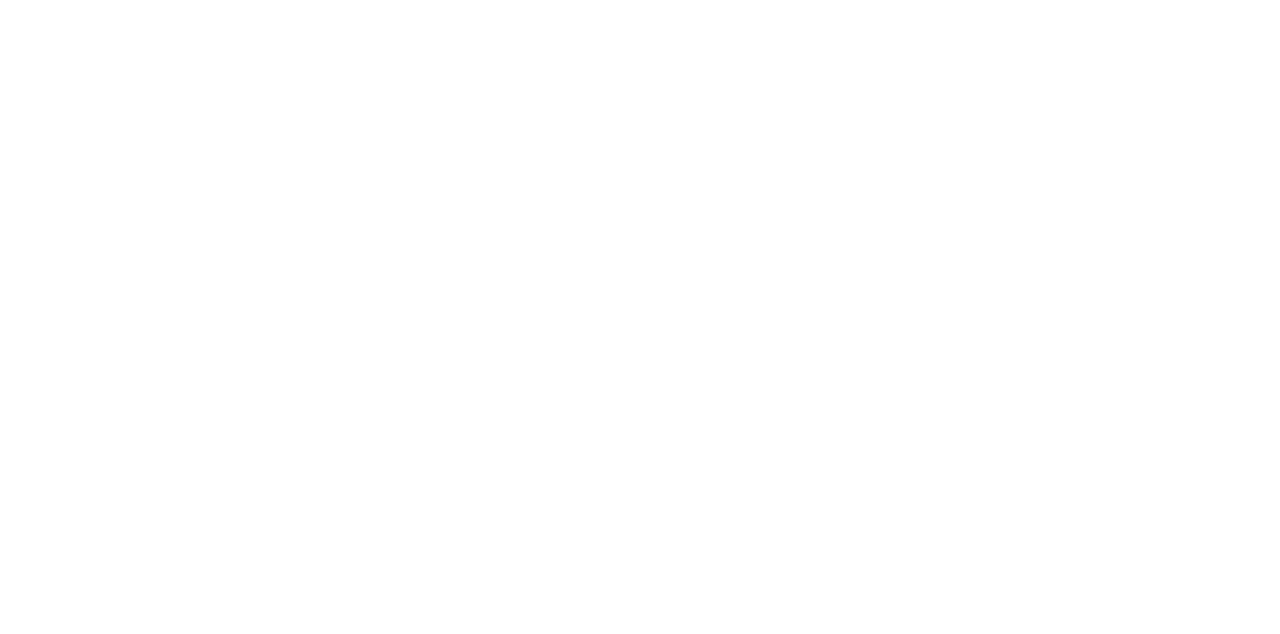
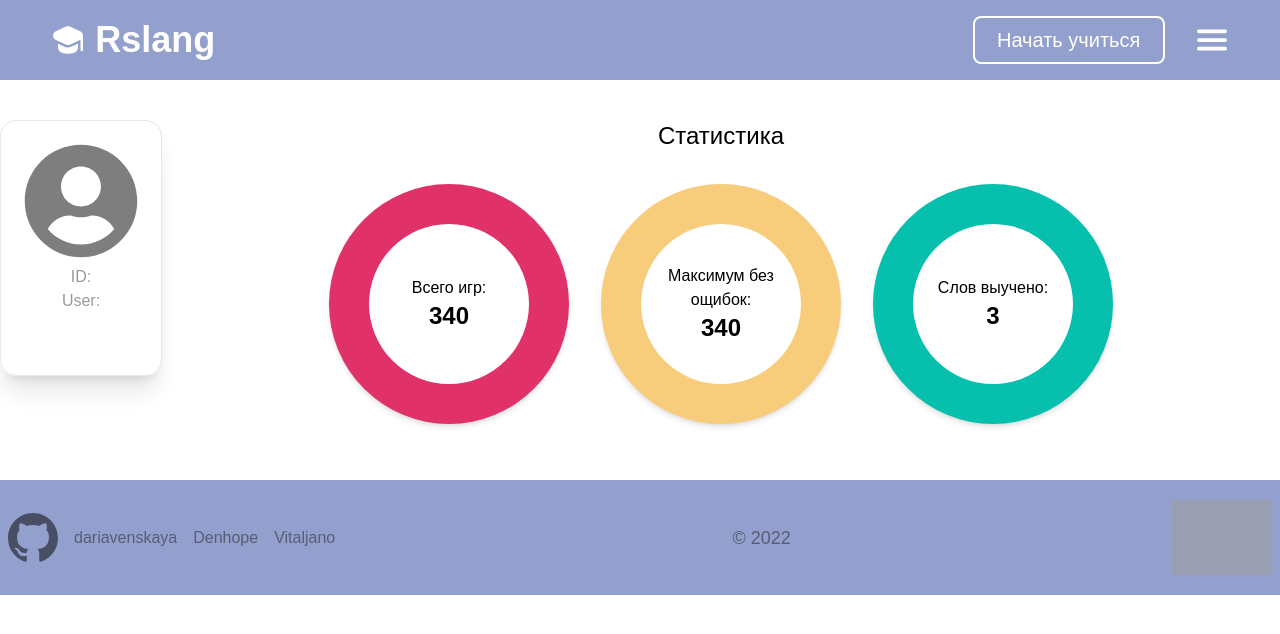
Before and after one commit to Vitaljano/rslang, a React (Create React App) app: page /stat in a window 1280 px wide. Before the commit this address had no page. Shown: the top 634 px of the page. Built offline with nearby package versions, Linux system fonts and the light colour scheme; grey boxes are pictures that could not be loaded.

Commit message:
feat: add statistic page

```diff
--- a/src/App.js
+++ b/src/App.js
@@ -3,6 +3,7 @@ import Main from './pages/main';
 import TextBook from './pages/Textbook';
 import AuthPage from './pages/Auth';
 import SprintGame from './pages/sprint';
+import Stat from './pages/stat';
 import AudioGame from './pages/AudioGame';
 import { useDispatch } from 'react-redux';
 import { useEffect } from 'react';
@@ -23,6 +24,7 @@ export const APP_PAGES = {
   login: '/login',
   registration: '/registration',
   sprint: '/sprint',
+  stat: '/stat',
 };
 
 function App() {
@@ -45,6 +47,7 @@ function App() {
         <Route element={<AuthPage />} path={APP_PAGES.login} />
         <Route element={<AuthPage />} path={APP_PAGES.registration} />
         <Route element={<SprintGame />} path={APP_PAGES.sprint} />
+        <Route element={<Stat />} path={APP_PAGES.stat} />
       </Routes>
     </BrowserRouter>
   );
--- a/src/components/Burger.jsx
+++ b/src/components/Burger.jsx
@@ -15,7 +15,7 @@ function Burger({ onClickLink, bgColor }) {
           <Link onClick={onClickLink} to="/audiogame">
             <li className="hover:opacity-80 transition-all">Аудиовызов</li>
           </Link>
-          <Link onClick={onClickLink} to="/">
+          <Link onClick={onClickLink} to="/stat">
             <li className="hover:opacity-80 transition-all">Статистика</li>
           </Link>
         </ul>
--- a/src/pages/stat.jsx
+++ b/src/pages/stat.jsx
@@ -0,0 +1,71 @@
+import { useSelector } from 'react-redux/es/exports';
+import Header from '../components/Header';
+import Footer from '../components/Footer';
+
+function Stat() {
+  const userName = useSelector((state) => state.auth.user.name);
+  const userID = useSelector((state) => state.auth.user.userId);
+
+  console.log(userID);
+  return (
+    <>
+      <Header />
+      <div className="container mx-auto flex flex-col justify-center md:flex-row py-10">
+        <div className="p-4 h-64  rounded-2xl md:border border-borderGray md:shadow-xl">
+          <div className="w-32 h-32 mx-auto opacity-50">
+            <svg
+              version="1.1"
+              id="Layer_1"
+              x="0px"
+              y="0px"
+              viewBox="0 0 512 512"
+              xmlSpace="preserve"
+            >
+              <g>
+                <path
+                  d="M256,31C131.7,31,31,131.7,31,256s100.7,225,225,225s225-100.7,225-225S380.3,31,256,31z M256,118.1
+		c44.1,0,79.8,35.7,79.8,79.8s-35.7,79.8-79.8,79.8s-79.8-35.7-79.8-79.8S211.9,118.1,256,118.1z M256,430.2
+		c-53.3,0-101-24.1-132.9-61.9c17.1-32.1,50.4-54.3,89.4-54.3c2.2,0,4.4,0.4,6.4,1c11.8,3.8,24.1,6.3,37.1,6.3s25.4-2.4,37.1-6.3
+		c2.1-0.6,4.3-1,6.4-1c38.9,0,72.3,22.1,89.4,54.3C357,406.1,309.3,430.2,256,430.2z"
+                />
+              </g>
+            </svg>
+          </div>
+          <div className=" text-center">
+            <div className="opacity-40">ID:</div>
+            <div> {userID}</div>
+            <div className="opacity-40">User:</div>
+            <div> {userName}</div>
+          </div>
+        </div>
+        <div className="w-full">
+          <h2 className="text-center font-medium text-2xl mb-4">Статистика</h2>
+          <div className="flex justify-center flex-wrap px-10 flex-col items-center sm:flex-row">
+            <div className="w-60 h-60 m-4 rounded-full p-10 bg-danger flex justify-center items-center shadow-md">
+              <div className="w-40 h-40 rounded-full bg-white flex justify-center items-center flex-col">
+                <div>Всего игр: </div>
+                <div className="font-bold text-2xl">340</div>
+              </div>
+            </div>
+            <div className="w-60 h-60 m-4 rounded-full p-10 bg-footer flex justify-center items-center shadow-md">
+              <div className="w-40 h-40 rounded-full bg-white flex justify-center items-center flex-col text-center">
+                <div>Максимум без ощибок: </div>
+                <div className="font-bold text-2xl">340</div>
+              </div>
+            </div>
+            <div className="w-60 h-60 m-4 rounded-full p-10 bg-success flex justify-center items-center shadow-md">
+              <div className="w-40 h-40 rounded-full bg-white flex justify-center items-center flex-col">
+                <div>Слов выучено: </div>
+                <div className="font-bold text-2xl">3</div>
+              </div>
+            </div>
+          </div>
+        </div>
+      </div>
+
+      <Footer />
+    </>
+  );
+}
+
+export default Stat;
--- a/tailwind.config.js
+++ b/tailwind.config.js
@@ -38,6 +38,7 @@ module.exports = {
       sprintHover: '#F9D7E3',
       yellow: '#FFDC68',
       lightyellow: '#FFE489',
+      borderGray: '#e2e8f0',
 
       violet: {
         900: '#93A0CD',
```
